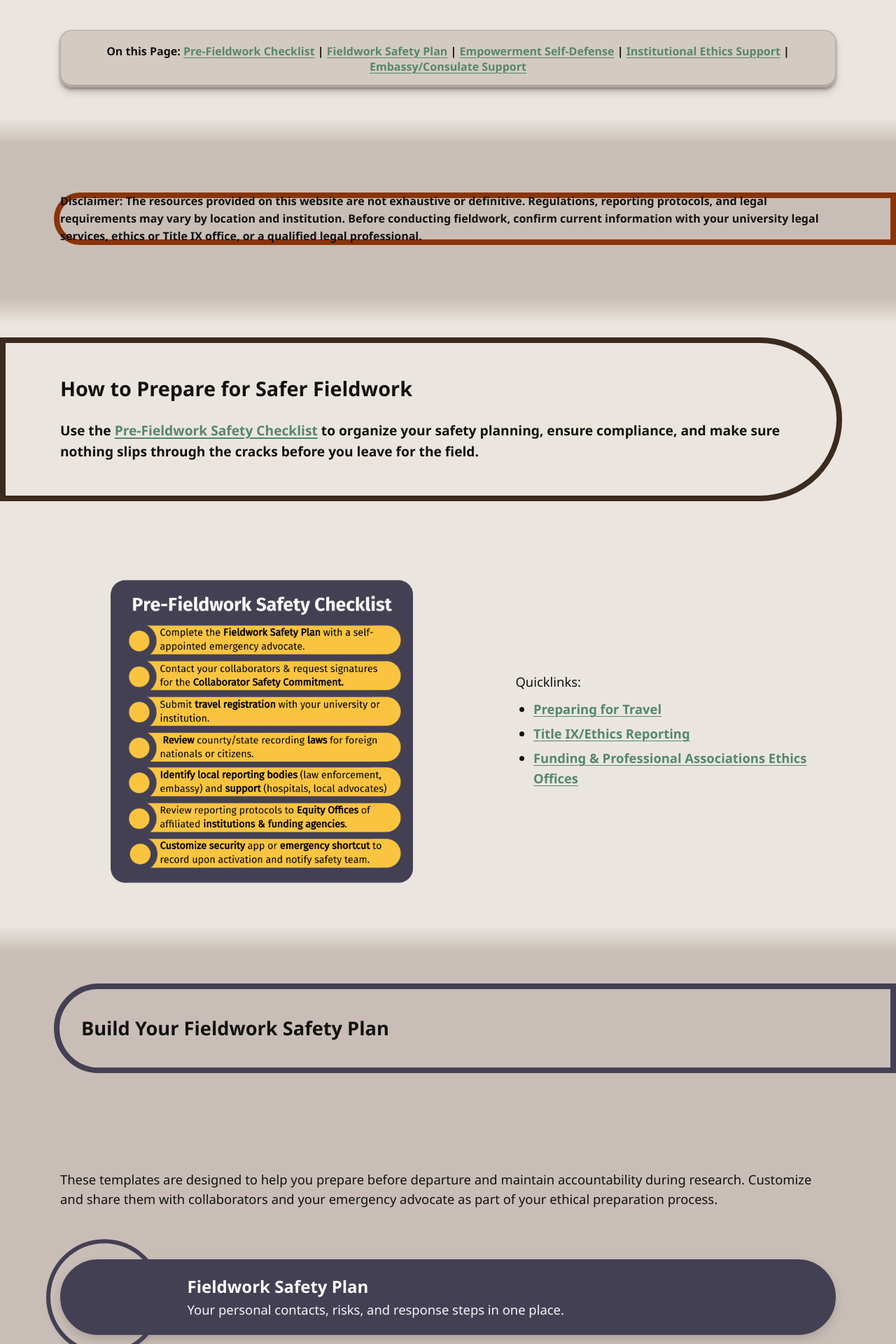
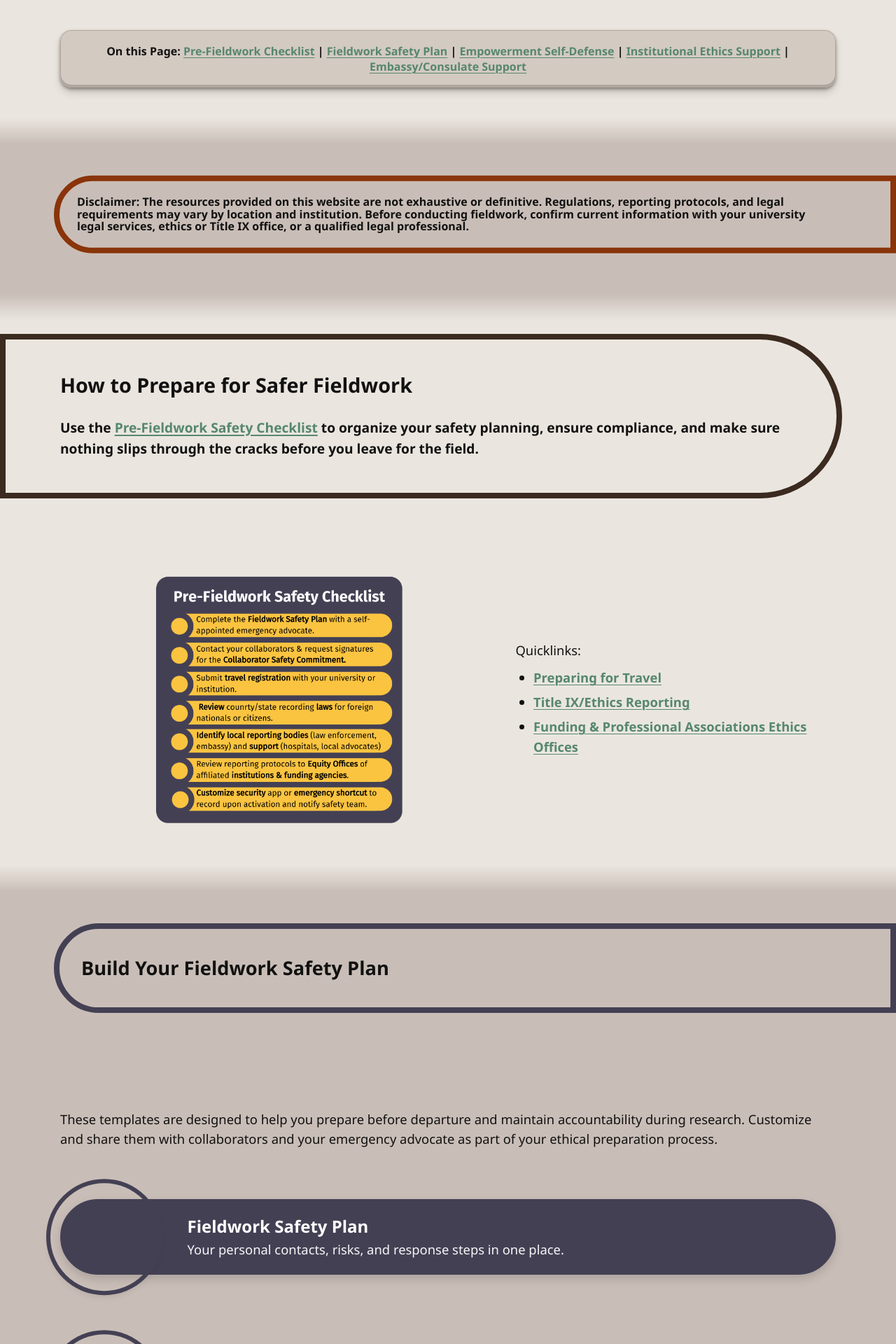
Before and after one commit to AnthroSafetyWarrior/GoldenTrowelProject, a Jekyll site: the page built from _pages/preparing.html, in a window 1280 px wide. Shown: the part 1244-3164 px from the top of the page at 70% size. Built offline with Jekyll 4.4.1, drawn with Linux system fonts in a browser that asks for light colours.

Commit message:
updating pages

```diff
--- a/_pages/preparing.html
+++ b/_pages/preparing.html
@@ -9,6 +9,23 @@ hero_tint: .40
 ---
 
 <style>
+
+.split{
+  --left-min: 380px;
+  --right-min: 380px;
+  --gap: clamp(26px, 2vw, 48px);
+
+  --img-min: 300px;
+  --img-ideal: 28vw;
+  --img-max: 440px;
+
+  --text-measure: 54ch;
+
+  display: grid;
+  grid-template-columns: minmax(var(--left-min),1fr) minmax(var(--img-min),auto);
+  align-items: center;
+  column-gap: var(--gap);
+}
 .split .art{ justify-self: center; }
 /* ========== Fieldwork Safety Plan cards ========== */
 .resources-grid {
@@ -98,8 +115,7 @@ hero_tint: .40
 <div class="stripe stripe--wave-mid">
 <!-- 2) DISCLAIMER — shared split -->
 <section class="section disclaimer-wrap">
-<p class="pillband pill--orange pill--clip-right pill--tight">
-Disclaimer: The resources provided on this website are not exhaustive or definitive. Regulations, reporting protocols, and legal requirements may vary by location and institution. Before conducting fieldwork, confirm current information with your university legal services, ethics or Title IX office, or a qualified legal professional.</p>
+<p class="pillhead pill--orange pill--clip-right">Disclaimer: The resources provided on this website are not exhaustive or definitive. Regulations, reporting protocols, and legal requirements may vary by location and institution. Before conducting fieldwork, confirm current information with your university legal services, ethics or Title IX office, or a qualified legal professional.</p>
 </section>
 </div>
 
```
